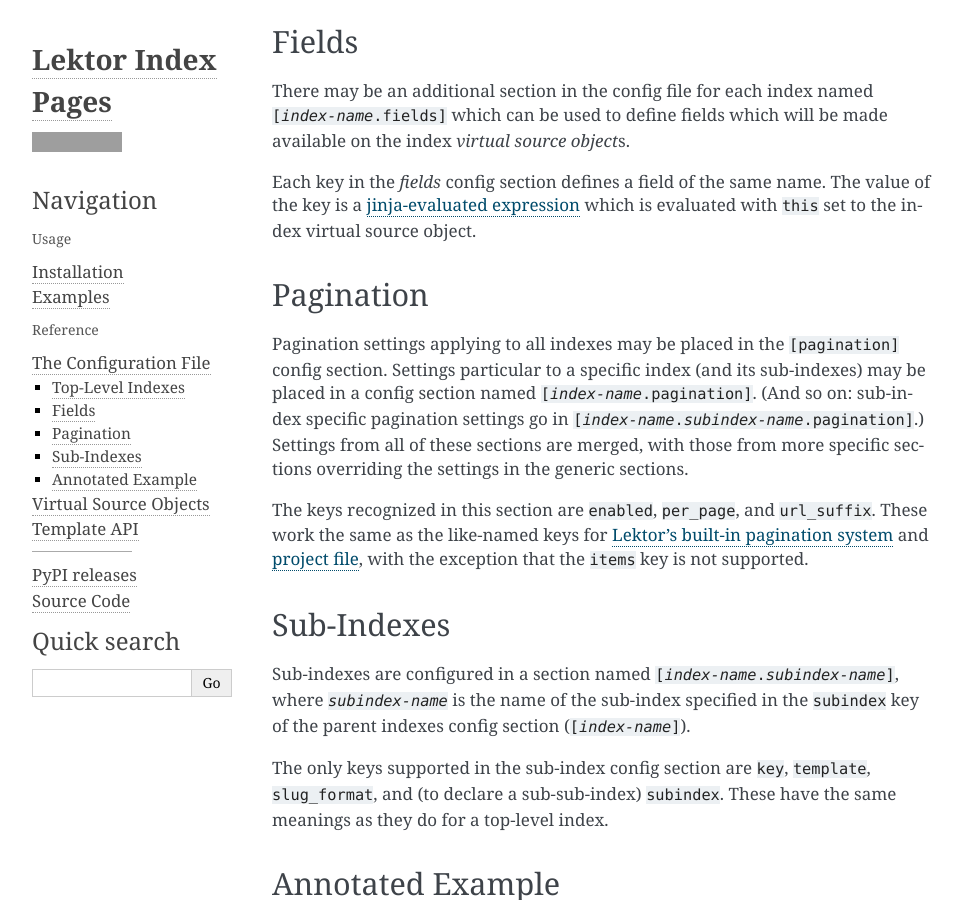
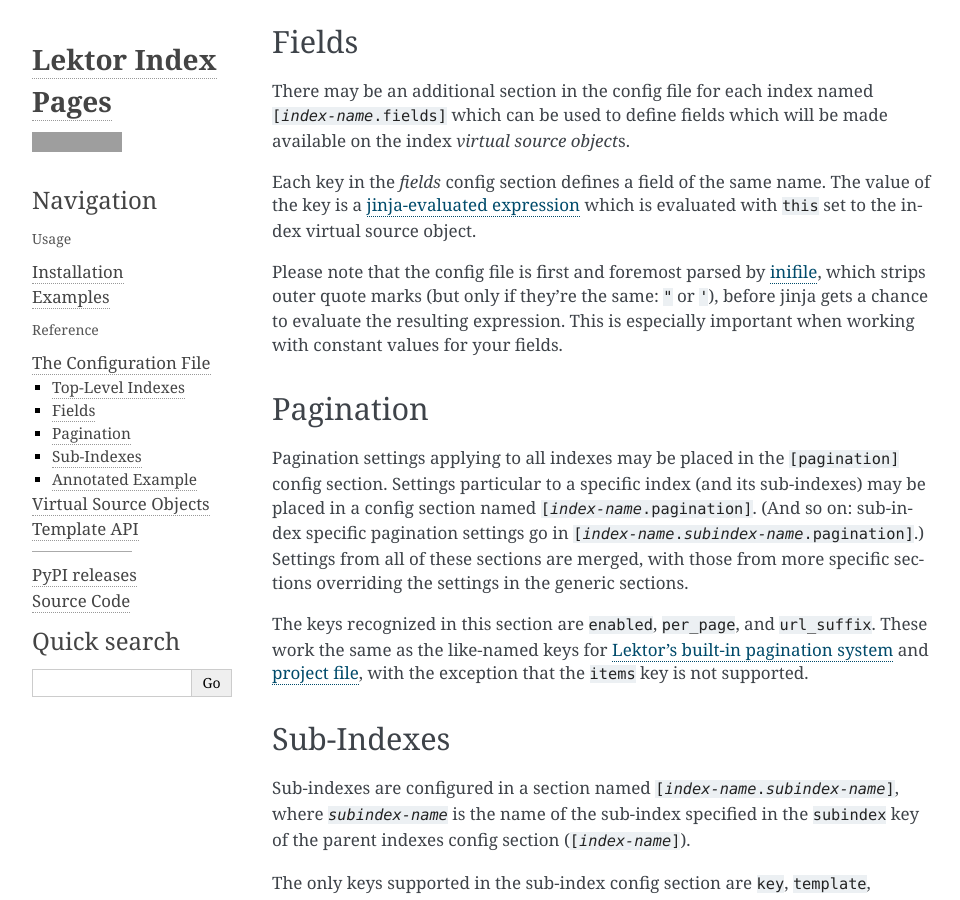
Before and after one commit to dairiki/lektor-index-pages, a Sphinx documentation site: the page built from docs/reference/configuration.rst, in a window 1280 px wide and 900 px high, scrolled down 1198 px. Shown: the whole window, without its empty margins (148-1108 px from the left). Built offline with Sphinx 7.4.7, drawn with Linux system fonts in a browser that asks for light colours; grey boxes are pictures that could not be loaded.

Commit message:
added a note about inifile parsing of config files

```diff
--- a/docs/reference/configuration.rst
+++ b/docs/reference/configuration.rst
@@ -73,8 +73,13 @@
 name.  The value of the key is a `jinja-evaluated expression <expression_>`_ which is
 evaluated with ``this`` set to the index virtual source object.
 
+Please note that the config file is first and foremost parsed by `inifile`_,
+which strips outer quote marks (but only if they're the same: ``"`` or ``'``),
+before jinja gets a chance to evaluate the resulting expression.
+This is especially important when working with constant values for your fields.
+
 .. _expression: https://jinja.palletsprojects.com/templates/#expressions
-
+.. _inifile: https://github.com/mitsuhiko/python-inifile
 
 Pagination
 ----------
```
